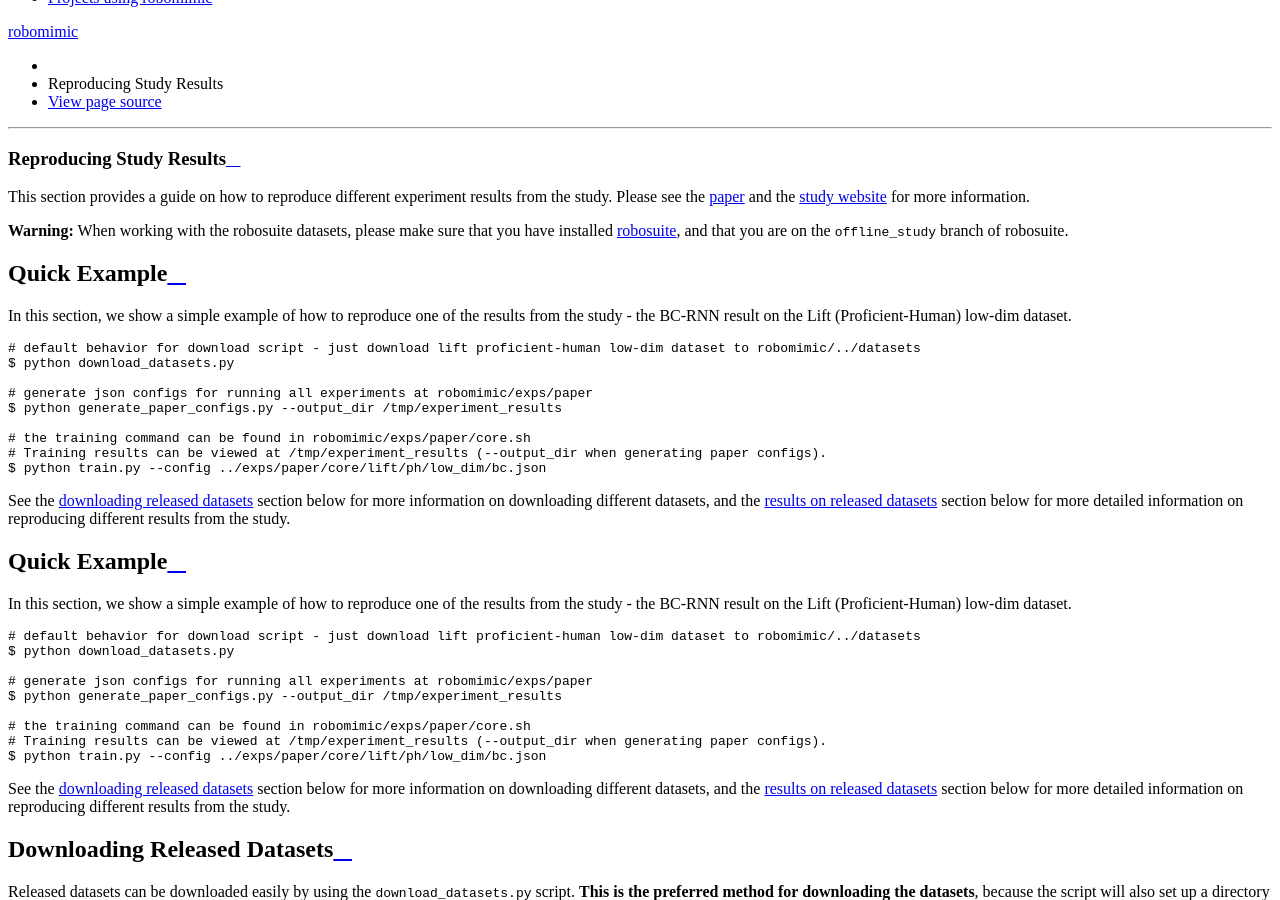
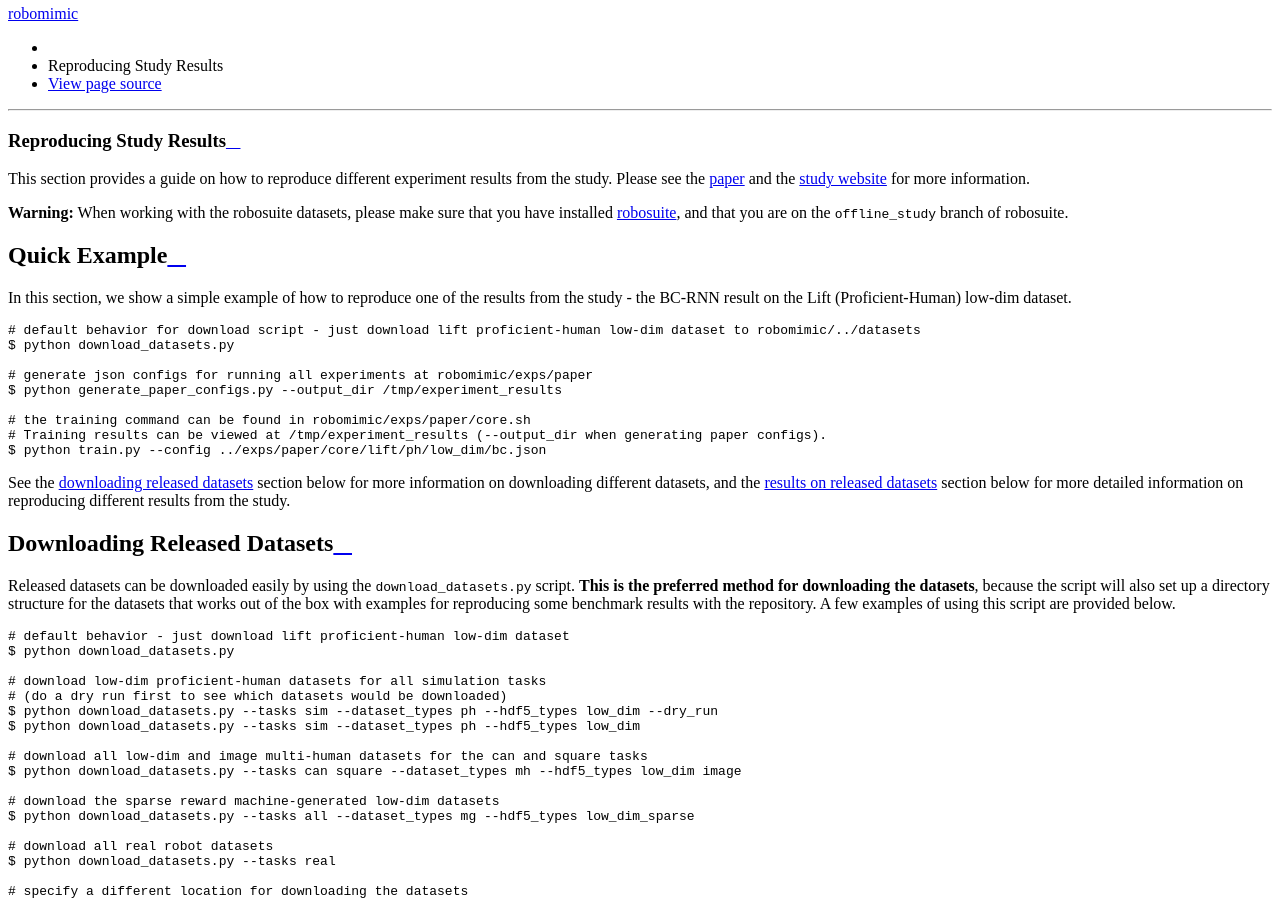
Before and after one commit to ARISE-Initiative/robomimic, a Sphinx documentation site: the page built from docs/introduction/results.md, in a window 1280 px wide and 900 px high, scrolled down 906 px. Built offline with Sphinx 7.4.7 and the Read the Docs theme 2.0.0, drawn with Linux system fonts in a browser that asks for light colours.

Commit message:
remove duplicate block in docs

````diff
--- a/docs/introduction/results.md
+++ b/docs/introduction/results.md
@@ -3,24 +3,6 @@
 This section provides a guide on how to reproduce different experiment results from the study. Please see the [paper](https://arxiv.org/abs/2108.03298) and the [study website](https://arise-initiative.github.io/robomimic-web/study/) for more information.
 
 **Warning:** When working with the robosuite datasets, please make sure that you have installed [robosuite](https://robosuite.ai/), and that you are on the `offline_study` branch of robosuite.
-
-## Quick Example
-
-In this section, we show a simple example of how to reproduce one of the results from the study - the BC-RNN result on the Lift (Proficient-Human) low-dim dataset.
-
-```sh
-# default behavior for download script - just download lift proficient-human low-dim dataset to robomimic/../datasets
-$ python download_datasets.py
-
-# generate json configs for running all experiments at robomimic/exps/paper
-$ python generate_paper_configs.py --output_dir /tmp/experiment_results
-
-# the training command can be found in robomimic/exps/paper/core.sh
-# Training results can be viewed at /tmp/experiment_results (--output_dir when generating paper configs).
-$ python train.py --config ../exps/paper/core/lift/ph/low_dim/bc.json
-```
-
-See the [downloading released datasets](./results.html#downloading-released-datasets) section below for more information on downloading different datasets, and the [results on released datasets](./results.html#results-on-released-datasets) section below for more detailed information on reproducing different results from the study.
 
 ## Quick Example
 
````
